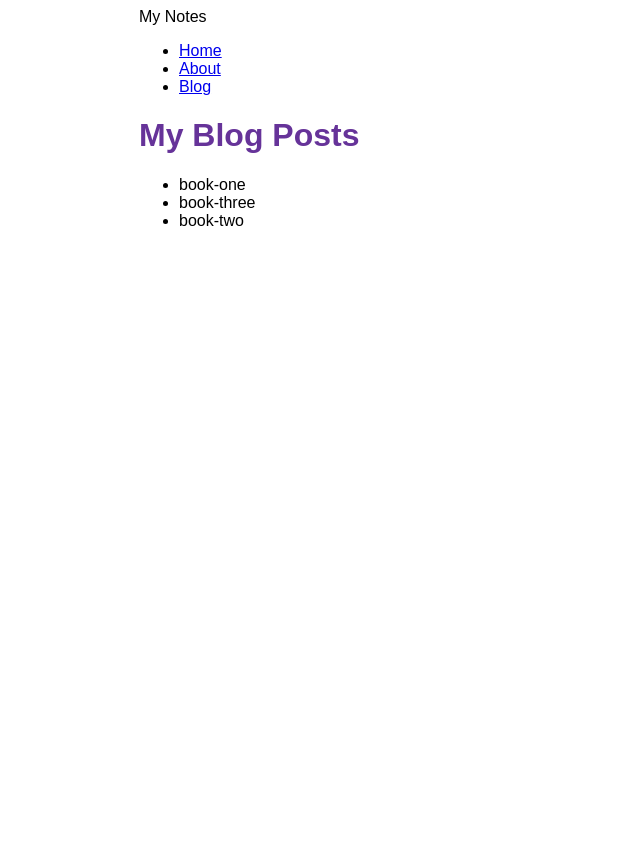
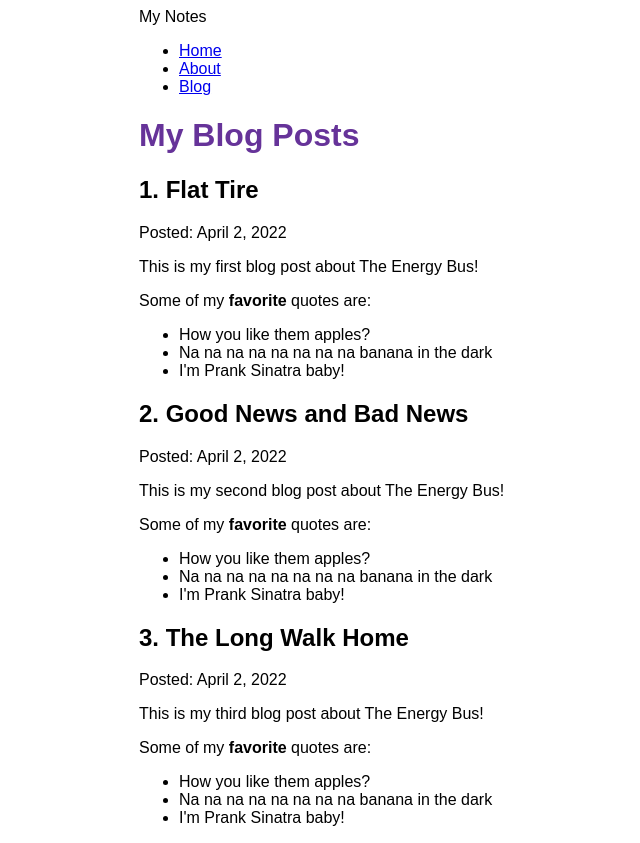
Before and after one commit to AnthonyPinzone/my-notes, a Gatsby site: page /blog in a window 1280 px wide. Shown: the whole page, without its empty margins (251-891 px from the left). Before the commit the page ends 800 px from the top, so only its background shows below. Built offline with nearby package versions, Linux system fonts and the light colour scheme; Gatsby itself is replaced by a stand-in of ours.

Commit message:
Finished Gatsby Tutorial Part 5

```diff
--- /dev/null
+++ b/blog/chapter-one.mdx
@@ -0,0 +1,14 @@
+---
+book: "The Energy Bus"
+chapterNumber: 1
+chapterName: "Flat Tire"
+date: "2022-04-02"
+---
+
+This is my first blog post about The Energy Bus!
+
+Some of my **favorite** quotes are:
+
+- How you like them apples?
+- Na na na na na na na na banana in the dark
+- I'm Prank Sinatra baby!
--- /dev/null
+++ b/blog/chapter-three.mdx
@@ -0,0 +1,14 @@
+---
+book: "The Energy Bus"
+chapterNumber: 3
+chapterName: "The Long Walk Home"
+date: "2022-04-02"
+---
+
+This is my third blog post about The Energy Bus!
+
+Some of my **favorite** quotes are:
+
+- How you like them apples?
+- Na na na na na na na na banana in the dark
+- I'm Prank Sinatra baby!
--- /dev/null
+++ b/blog/chapter-two.mdx
@@ -0,0 +1,14 @@
+---
+book: "The Energy Bus"
+chapterNumber: 2
+chapterName: "Good News and Bad News"
+date: "2022-04-02"
+---
+
+This is my second blog post about The Energy Bus!
+
+Some of my **favorite** quotes are:
+
+- How you like them apples?
+- Na na na na na na na na banana in the dark
+- I'm Prank Sinatra baby!
--- a/gatsby-config.js
+++ b/gatsby-config.js
@@ -7,7 +7,7 @@ module.exports = {
     // "gatsby-plugin-styled-components",
     "gatsby-plugin-image",
     // "gatsby-plugin-react-helmet",
-    // "gatsby-plugin-mdx",
+    "gatsby-plugin-mdx",
     "gatsby-plugin-sharp",
     // "gatsby-transformer-sharp",
     {
--- a/src/pages/blog.js
+++ b/src/pages/blog.js
@@ -1,24 +1,36 @@
 import * as React from "react";
 import { graphql } from "gatsby";
+import { MDXRenderer } from "gatsby-plugin-mdx";
 import Layout from "../components/layout";
 
 const BlogPage = ({ data }) => {
   return (
     <Layout pageTitle='My Blog Posts'>
-      <ul>
-        {data.allFile.nodes.map((node) => (
-          <li key={node.name}>{node.name}</li>
-        ))}
-      </ul>
+      {data.allMdx.nodes.map((node) => (
+        <article key={node.id}>
+          <h2>
+            {node.frontmatter.chapterNumber}. {node.frontmatter.chapterName}
+          </h2>
+          <p>Posted: {node.frontmatter.date}</p>
+          <MDXRenderer>{node.body}</MDXRenderer>
+        </article>
+      ))}
     </Layout>
   );
 };
 
 export const query = graphql`
-  query {
-    allFile {
+  query BlogQuery {
+    allMdx(sort: { order: ASC, fields: frontmatter___chapterNumber }) {
       nodes {
-        name
+        frontmatter {
+          book
+          chapterName
+          chapterNumber
+          date(formatString: "MMMM D, YYYY")
+        }
+        id
+        body
       }
     }
   }
```
Also changed, not shown: blog/book-one.mdx (deleted), blog/book-three.mdx (deleted), blog/book-two.mdx (deleted).
